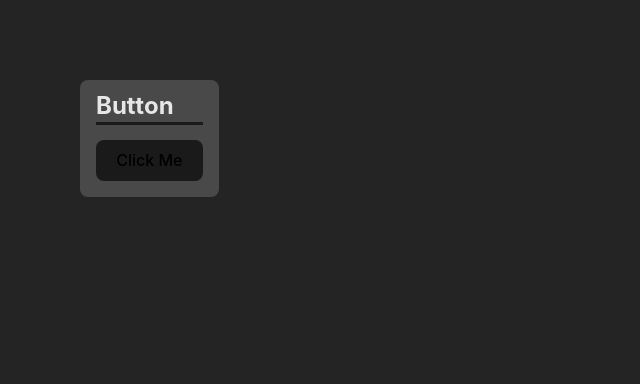
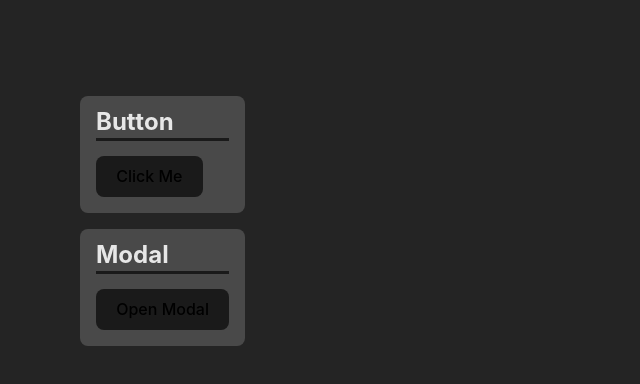
Before and after one commit to bsmrdel101/React-Components, a React (Vite) app: page / in a window 1280 px wide. Shown: the top 384 px of the page, without its empty margins (0-640 px from the left). Built offline with nearby package versions, Linux system fonts and the light colour scheme.

Commit message:
feat: Create modal component

```diff
--- a/src/App.tsx
+++ b/src/App.tsx
@@ -1,13 +1,29 @@
-import React from "react";
+import { useRef } from "react";
 import Button from "./components/Button/Button";
+import Modal from "./components/Modal/Modal";
 
 export default function App() {
+  const optionsModalRef = useRef(null);
+
   return (
     <>
       <section>
         <h2>Button</h2>
         <Button>Click Me</Button>
       </section>
+
+      <section>
+        <h2>Modal</h2>
+        <Button type="dialog" modalRef={optionsModalRef}>Open Modal</Button>
+        <Modal
+          title="Select an option"
+          hideOnOverlayClick={true}
+          ref={optionsModalRef}
+        >
+          <Button>1st option</Button>
+          <Button>2nd option</Button>
+        </Modal>
+      </section>
     </>
   )
 }
--- a/src/components/Button/Button.tsx
+++ b/src/components/Button/Button.tsx
@@ -1,16 +1,22 @@
-import React from "react";
+import { Ref } from "react"
 
 
 interface Props {
-  children: any
+  children: React.ReactNode
   className?: string
   onClick?: () => void
   noHover?: boolean
   noScale?: boolean
+  type?: 'button' | 'submit' | 'dialog'
+  modalRef?: Ref<HTMLDialogElement>
 }
 
+export default function Button({ children, className, noHover, noScale, onClick, type, modalRef }: Props) {
+  const showModal = () => {
+    const modal: HTMLDialogElement = (modalRef as any).current;
+    modal.showModal();
+  };
 
-export default function Button({ children, className, noHover, noScale, onClick }: Props) {
   const getClassNames = (): string[] => {
     const classes = [];
     if (noHover) classes.push('no-hover');
@@ -22,12 +28,24 @@ export default function Button({ children, className, noHover, noScale, onClick
   let classValue = classNames.length > 0 ? `button ${classNames.join(' ')}` : 'button';
   if (className) classValue += ` ${className}`;
 
+  const handleClick = () => {
+    if (type === 'dialog') {
+      showModal();
+    } else if (onClick) {
+      onClick();
+    }
+  };
+
+
   return (
-    <button
-      className={classValue}
-      onClick={onClick}
-    >
-      { children }
-    </button>
+    <>
+      <button
+        className={classValue}
+        onClick={handleClick}
+        type={type !== 'dialog' ? type : 'button'}
+      >
+        { children }
+      </button>
+    </>
   );
 }
--- /dev/null
+++ b/src/components/Modal/Modal.tsx
@@ -0,0 +1,38 @@
+import React, { forwardRef, useEffect } from "react"
+
+
+interface Props {
+  children: React.ReactNode
+  title?: string
+  open?: boolean
+  hideOnOverlayClick?: boolean
+}
+
+const Modal = forwardRef<HTMLDialogElement, Props>(({ children, title, open, hideOnOverlayClick }, ref) => {
+    useEffect(() => {
+      const handleBackdropClick = (event: MouseEvent) => {
+        if (event.target === (ref as any).current && hideOnOverlayClick) {
+            (ref as any).current.close();
+        }
+      };
+
+      (ref as any).current.addEventListener('click', handleBackdropClick);
+      return () => {
+        (ref as any).current.removeEventListener('click', handleBackdropClick);
+      };
+    }, []);
+
+
+  return (
+    <dialog open={open} ref={ref}>
+      <div className="modal">
+        <h3 className="modal__title">{ title }</h3>
+        <div className="modal__content">
+          { children }
+        </div>
+      </div>
+    </dialog>
+  )
+});
+
+export default Modal;
--- /dev/null
+++ b/src/components/Modal/modal.scss
@@ -0,0 +1,12 @@
+dialog {
+  padding: 0;
+}
+
+.modal {
+  padding: 1rem 2rem;
+
+  &__title {
+    margin: 0 0 1rem;
+    text-align: center;
+  }
+}
--- a/src/index.scss
+++ b/src/index.scss
@@ -1,4 +1,5 @@
 @import "./components/Button/button";
+@import "./components/Modal/modal";
 
 
 :root {
@@ -44,6 +45,7 @@ section {
   background-color: #494949;
   padding: 1rem;
   border-radius: 0.5rem;
+  margin-top: 1rem;
 }
 
 .no-hover:hover {
```
